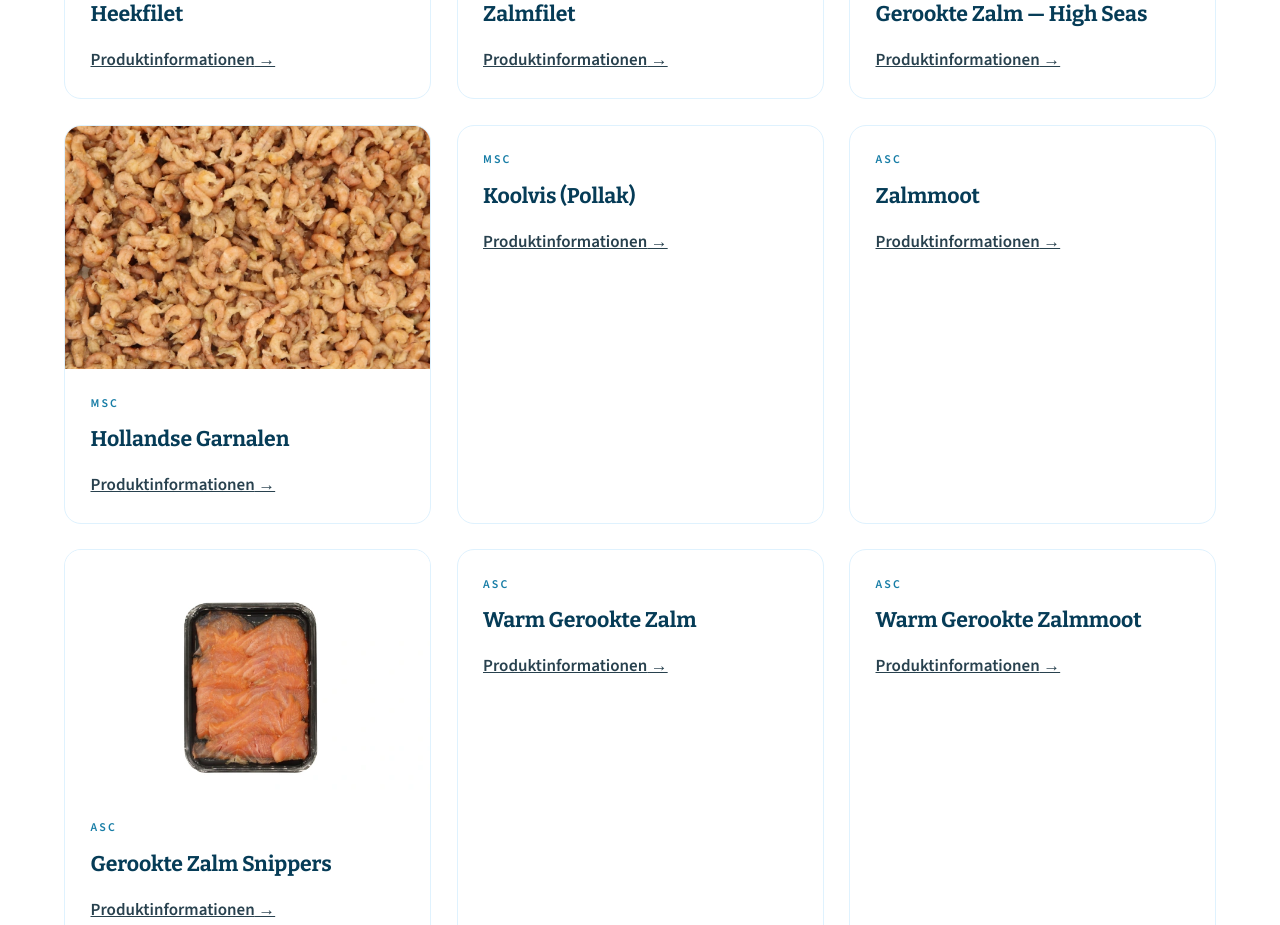
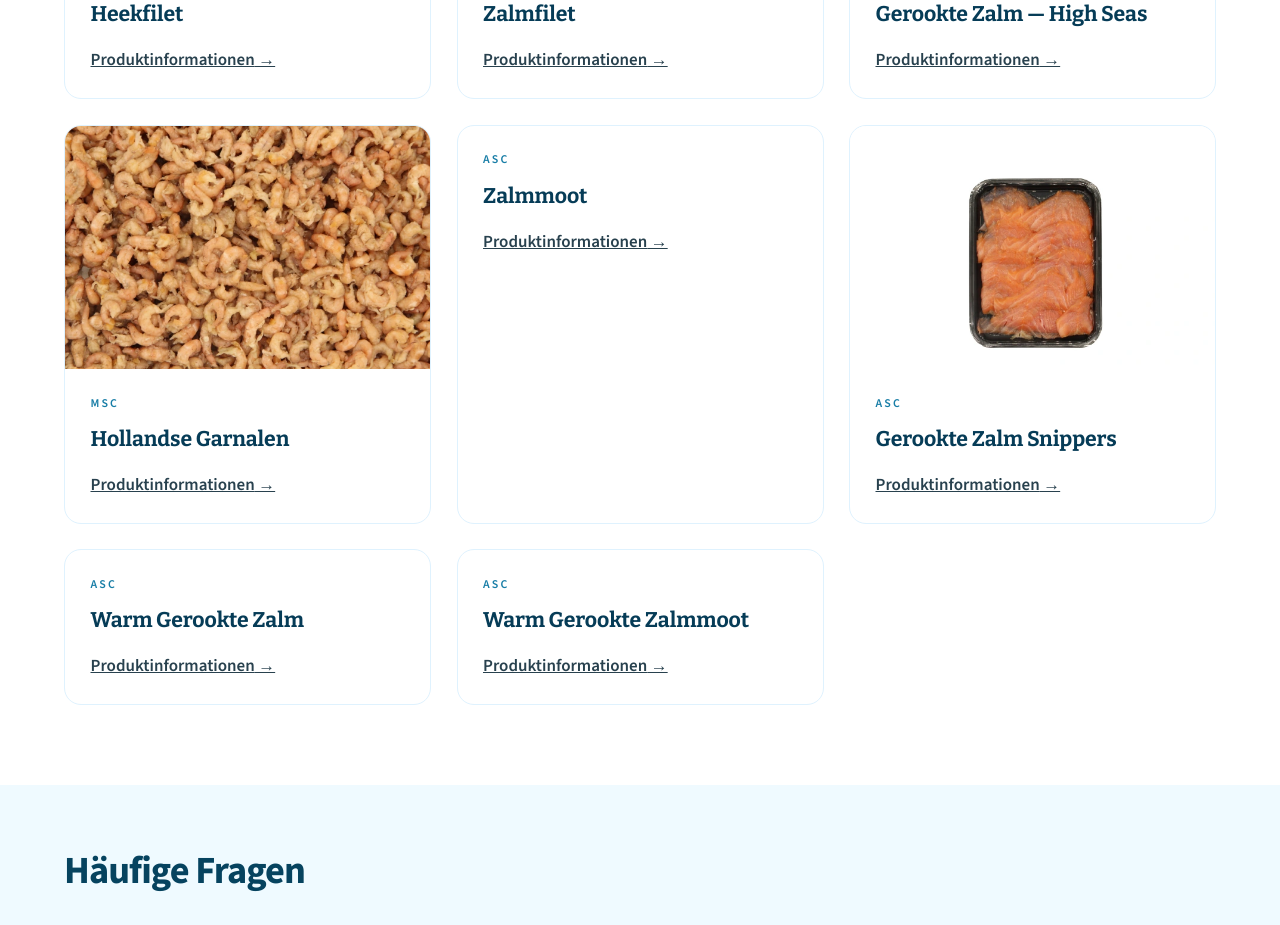
Before and after one commit to Voidd2/schaapsvis, a Next.js app: page /de/biologische-vis in a window 1280 px wide. Shown: the part 3160-4085 px from the top of the page. Built offline with nearby package versions, Linux system fonts and the light colour scheme; no server answers.

Commit message:
Remove standalone koolvis product and redirect old URLs

```diff
--- a/next.config.ts
+++ b/next.config.ts
@@ -8,6 +8,11 @@ const nextConfig: NextConfig = {
   // remotePatterns meer (geen hotlinks naar concurrenten of stockfoto's).
   async redirects() {
     return [
+      ...["nl", "en", "de"].map((locale) => ({
+        source: `/${locale}/assortiment/koolvis`,
+        destination: `/${locale}/assortiment`,
+        permanent: true,
+      })),
       ...["nl", "en", "de"].map((locale) => ({
         source: `/${locale}/recepten/kibbeling-knoflooksaus-salade`,
         destination: `/${locale}/recepten/kibbeling-ravigotesaus-salade`,
--- a/scripts/check-content-updates.mjs
+++ b/scripts/check-content-updates.mjs
@@ -16,6 +16,10 @@ function photos(html) {
   });
 }
 for (const locale of ['nl', 'en', 'de']) {
+  const assortment = await page(`/${locale}/assortiment`);
+  assert(!assortment.main.includes(`/assortiment/koolvis`), `${locale}: removed koolvis product still listed`);
+  const removedProduct = await fetch(`${origin}/${locale}/assortiment/koolvis`, {redirect: 'manual'});
+  assert(removedProduct.status === 308 && new URL(removedProduct.headers.get('location'), origin).pathname === `/${locale}/assortiment`, `${locale}: removed koolvis URL should redirect to assortment`);
   const locations = await page(`/${locale}/bezoek-ons`);
   assert(locations.main.includes('De+Waag+Aalmarkt+Leiden'), `${locale}: Saturday location should link to De Waag`);
   assert(locations.main.includes('Dille+%26+Kamille+Botermarkt+10+Leiden'), `${locale}: Wednesday location should use shared Maps link`);
@@ -36,6 +40,8 @@ for (const locale of ['nl', 'en', 'de']) {
   assert(bio.main.includes('VÅRLAKS'), `${locale}: salmon story missing`);
 }
 const blog = await page('/nl/blog');
+const sitemap = await page('/sitemap.xml');
+assert(!sitemap.html.includes('/assortiment/koolvis'), 'Removed koolvis product in sitemap');
 const gravlaks = await page('/nl/recepten/gravlaks');
 assert(gravlaks.main.includes('gravlaks regelmatig kant-en-klaar in de winkel'), 'Gravlaks: regular shop availability');
 assert(!/vraag expliciet|Bespreek vooraf|vraag vooraf naar geschikte|Begin alleen met vis/.test(gravlaks.main), 'Gravlaks: suitability questions removed');
--- a/src/lib/assortiment-data.ts
+++ b/src/lib/assortiment-data.ts
@@ -634,16 +634,6 @@ export const products: Product[] = [
   },
 
   // ─── UITBREIDING — extra soorten & varianten ───────────────────────────────
-  {
-    slug: "koolvis",
-    naam: "Koolvis (Pollak)",
-    desc: "Koolvis (Pollachius virens), familie van de kabeljauw, met steviger en iets grijzer vlees dat wit opkookt. Een duurzame, betaalbare witvis — MSC-gecertificeerd.",
-    categorie: "verse-vis",
-    badge: "MSC",
-    ingredienten: "Koolvis (Pollachius virens) [VIS]. Geen toegevoegde stoffen.",
-    bevat: ["VIS"],
-    beschikbaar: "dagelijks",
-  },
   {
     slug: "leng",
     naam: "Leng",
@@ -1340,7 +1330,7 @@ const VOEDING_MAP: Record<string, keyof typeof VOEDING_PROFIELEN> = {
   zeebaars: "witvis", zeebaarsfilet: "witvis", dorade: "witvis", "dorade-filet": "witvis",
   heek: "witvis", heekfilet: "witvis", schelvis: "witvis", schelvisfilet: "witvis",
   wijting: "witvis", wijtingfilet: "witvis", "rode-poon": "witvis", "grauwe-poon": "witvis",
-  roodbaars: "witvis", koolvis: "witvis", leng: "witvis", zeeduivelfilet: "witvis", zeewolf: "witvis",
+  roodbaars: "witvis", leng: "witvis", zeeduivelfilet: "witvis", zeewolf: "witvis",
   haring: "haring", "broodje-haring": "haring",
   "varlaks-zalm": "zalm", zalmfilet: "zalm", zalmmoot: "zalm", zalmforel: "forel",
   tonijnfilet: "tonijn", zwaardvis: "tonijn",
@@ -1405,7 +1395,6 @@ const VISWIJZER_MAP: Record<string, string> = {
   scholfilet: "MSC-gecertificeerd — een groene keuze op de VISwijzer.",
   heek: "MSC-gecertificeerd — verantwoord gevangen.",
   heekfilet: "MSC-gecertificeerd — verantwoord gevangen.",
-  koolvis: "MSC-gecertificeerd — een duurzame, groene keuze.",
   "hollandse-garnalen": "MSC-gecertificeerd sinds 2017 — verantwoord gevangen aan de Waddenkust.",
   "varlaks-zalm": "Vraag naar de actuele herkomst en productcertificering. BIO en ASC zijn verschillende aanduidingen.",
   zalmfilet: "Vraag naar de herkomst en het keurmerk van de actuele levering.",
```
